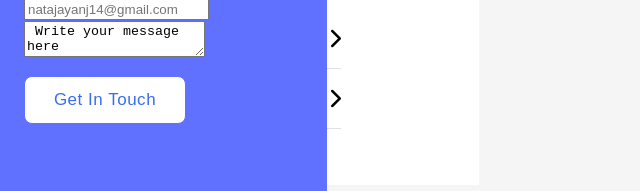
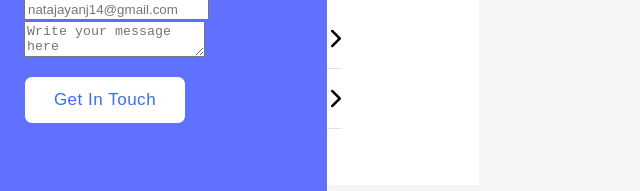
Before and after one commit to olaishola05/olaishola05.github.io, a website: page index.html in a window 1280 px wide. Shown: the part 4320-4511 px from the top of the page, 0-640 px from the left. Drawn offline with Linux system fonts and the light colour scheme.

Commit message:
Fix a typo in the index.html

```diff
--- a/index.html
+++ b/index.html
@@ -269,11 +269,13 @@
           </div>
         </section>
       </div>
-      <section class="form-section">
+      <div class="form-section">
         <h2>Contact me</h2>
         <div class="form-text">
           <p>
-            If you have an application you are interested in developing, a feature that you need built or a project that needs coding. I’d love to help with it
+            If you have an application you are interested in developing, a
+            feature that you need built or a project that needs coding. I’d love
+            to help with it
           </p>
         </div>
         <form class="form-class" action="" method="POST">
@@ -298,12 +300,17 @@
             />
           </label>
           <label for="mail-content">
-            <textarea id="mail-content" name="mail-content" maxlength="500" required> Write your message here</textarea>
+            <textarea
+              id="mail-content"
+              name="mail-content"
+              maxlength="500"
+              required
+              placeholder="Write your message here"
+            ></textarea>
           </label>
           <button class="resumeBtn" type="submit">Get In Touch</button>
         </form>
       </div>
-      </section>
     </div>
   </body>
 </html>
```
